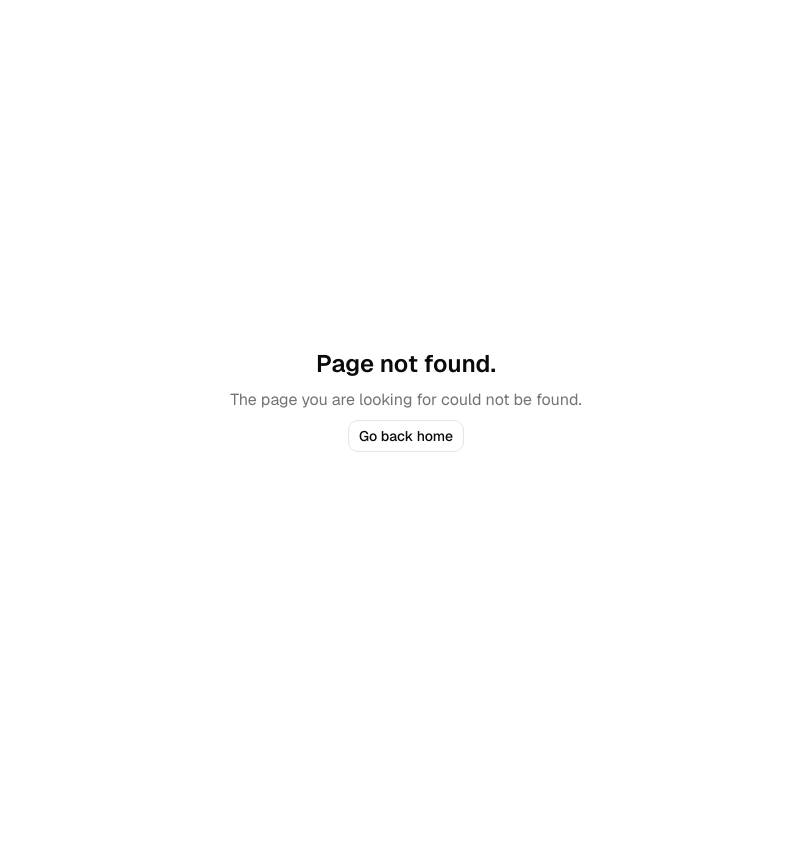
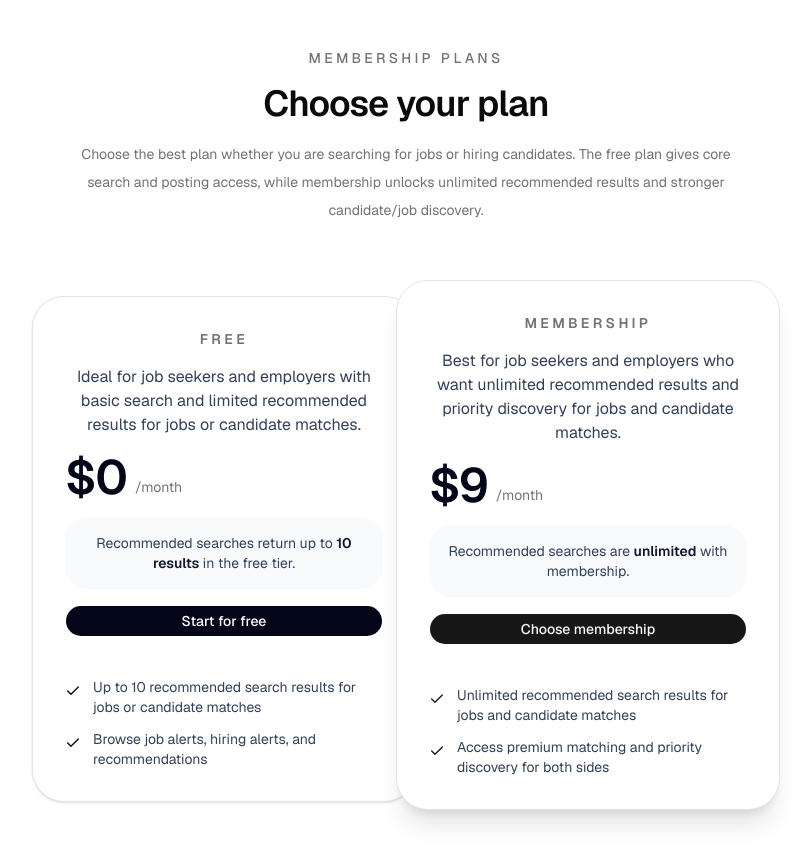
Before and after one commit to BrandonSalimTheHuman/CSIT314_Project_FE, a Next.js app: page /membership in a window 1280 px wide. Before the commit this address had no page. Shown: the top 864 px of the page, without its empty margins (234-1045 px from the left). Before the commit the page ends 800 px from the top, so only its background shows below. Built offline with nearby package versions, Linux system fonts and the light colour scheme; a web font is replaced by a local one; what next would draw is missing.

Commit message:
Added membership page

```diff
--- /dev/null
+++ b/src/app/membership/page.tsx
@@ -0,0 +1,127 @@
+import { Button } from '@/components/ui/button';
+import { Check } from 'lucide-react';
+
+export default function MembershipPage() {
+  return (
+    <div className='min-h-screen bg-background px-4 py-12 sm:px-6 lg:px-8'>
+      <div className='mx-auto flex max-w-6xl flex-col gap-10 text-center'>
+        <div className='mx-auto max-w-3xl space-y-4'>
+          <p className='text-sm font-medium uppercase tracking-[0.24em] text-muted-foreground'>
+            Membership Plans
+          </p>
+          <h1 className='text-4xl font-semibold tracking-tight sm:text-4xl'>
+            Choose your plan
+          </h1>
+          <p className='mx-auto max-w-2xl text-sm leading-7 text-muted-foreground sm:text-sm'>
+            Choose the best plan whether you are searching for jobs or hiring
+            candidates. The free plan gives core search and posting access,
+            while membership unlocks unlimited recommended results and stronger
+            candidate/job discovery.
+          </p>
+        </div>
+
+        <div className='flex flex-col md:flex-row items-center md:items-start w-full justify-center gap-6 md:gap-0 p-8'>
+          <section className='relative z-0 w-full max-w-sm rounded-[2rem] border border-border bg-white p-8 shadow-sm'>
+            <div className='space-y-4'>
+              <div>
+                <p className='text-sm font-semibold uppercase tracking-[0.24em] text-muted-foreground'>
+                  Free
+                </p>
+                <p className='mt-4 text-base text-slate-700'>
+                  Ideal for job seekers and employers with basic search and
+                  limited recommended results for jobs or candidate matches.
+                </p>
+              </div>
+
+              <div className='flex items-end gap-2'>
+                <p className='text-5xl font-semibold tracking-tight text-slate-950'>
+                  $0
+                </p>
+                <span className='pb-1 text-sm text-muted-foreground'>
+                  /month
+                </span>
+              </div>
+
+              <div className='rounded-3xl bg-slate-50 p-4 text-sm text-slate-700'>
+                Recommended searches return up to{' '}
+                <span className='font-semibold text-slate-900'>10 results</span>{' '}
+                in the free tier.
+              </div>
+
+              <Button className='w-full rounded-full bg-slate-950 text-white hover:bg-slate-800'>
+                Start for free
+              </Button>
+
+              <div className='space-y-3 pt-6 text-sm text-slate-700'>
+                <div className='flex items-start gap-3'>
+                  <Check className='mt-1.5 h-4 w-4 shrink-0 text-slate-950' />
+                  <p className='text-left'>
+                    Up to 10 recommended search results for jobs or candidate
+                    matches
+                  </p>
+                </div>
+                <div className='flex items-start gap-3'>
+                  <Check className='mt-1.5 h-4 w-4 shrink-0 text-slate-950' />
+                  <p className='text-left'>
+                    Browse job alerts, hiring alerts, and recommendations
+                  </p>
+                </div>
+              </div>
+            </div>
+          </section>
+
+          <section className='relative z-10 w-full max-w-sm rounded-[2rem] border border-border bg-white p-8 shadow-xl md:-ml-5 md:-mt-4 transition-transform hover:scale-[1.01]'>
+            <div className='space-y-4'>
+              <div>
+                <p className='text-sm font-semibold uppercase tracking-[0.24em] text-muted-foreground'>
+                  Membership
+                </p>
+                <p className='mt-4 text-base text-slate-700'>
+                  Best for job seekers and employers who want unlimited
+                  recommended results and priority discovery for jobs and
+                  candidate matches.
+                </p>
+              </div>
+
+              <div className='flex items-end gap-2'>
+                <p className='text-5xl font-semibold tracking-tight text-slate-950'>
+                  $9
+                </p>
+                <span className='pb-1 text-sm text-muted-foreground'>
+                  /month
+                </span>
+              </div>
+
+              <div className='rounded-3xl bg-slate-50 p-4 text-sm text-slate-700'>
+                Recommended searches are{' '}
+                <span className='font-semibold text-slate-900'>unlimited</span>{' '}
+                with membership.
+              </div>
+
+              <Button className='w-full rounded-full bg-primary text-primary-foreground hover:bg-primary/90'>
+                Choose membership
+              </Button>
+
+              <div className='space-y-3 pt-6 text-sm text-slate-700'>
+                <div className='flex items-start gap-3'>
+                  <Check className='mt-1.5 h-4 w-4 shrink-0 text-primary' />
+                  <p className='text-left'>
+                    Unlimited recommended search results for jobs and candidate
+                    matches
+                  </p>
+                </div>
+                <div className='flex items-start gap-3'>
+                  <Check className='mt-1.5 h-4 w-4 shrink-0 text-primary' />
+                  <p className='text-left'>
+                    Access premium matching and priority discovery for both
+                    sides
+                  </p>
+                </div>
+              </div>
+            </div>
+          </section>
+        </div>
+      </div>
+    </div>
+  );
+}
```
